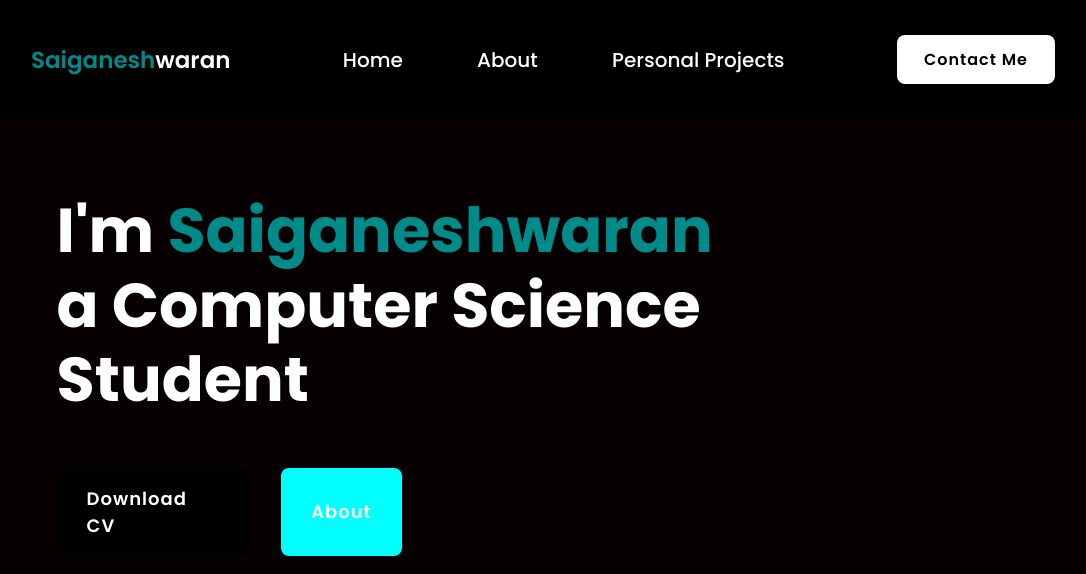
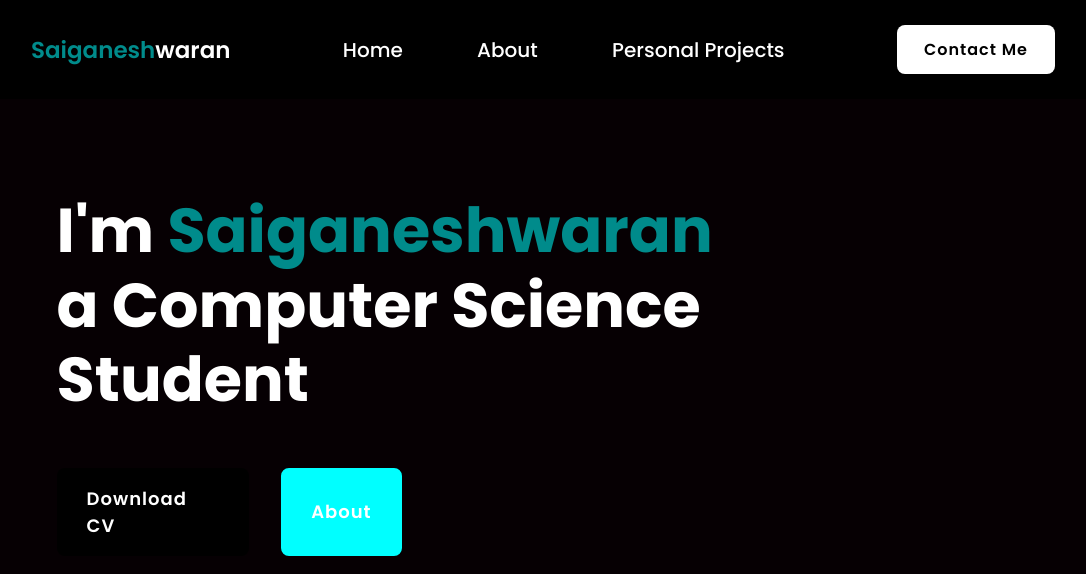
Before and after one commit to SaiGaneshWaran/Portfolio_Website, a website: page home.html in a window 1280 px wide. Shown: the top 574 px of the page, without its empty margins (97-1183 px from the left). Drawn offline with nearby package versions, Linux system fonts and the light colour scheme.

Commit message:
style modified

```diff
--- a/style.css
+++ b/style.css
@@ -15,7 +15,7 @@
   top: 0; /* 8. Child combinator */
   left: 0; /* 8. Child combinator */
   width: 100%;
-  padding: 35px 10%;
+  padding: 25px 10%;
   background: rgba(0, 0, 0, 0.866); /* 2. Semi-transparent color */
   backdrop-filter: blur(10px);
   display: flex;
```
